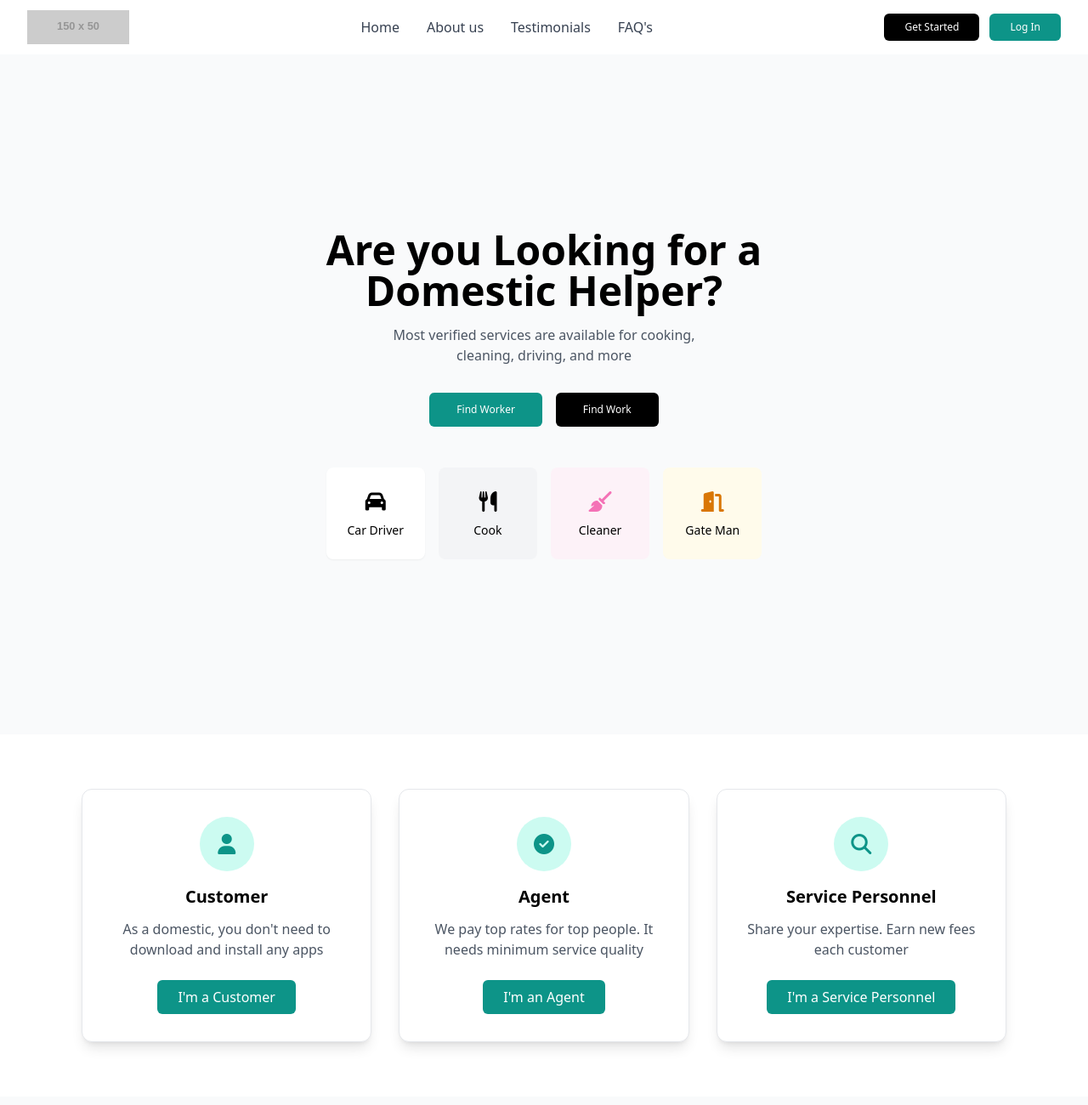
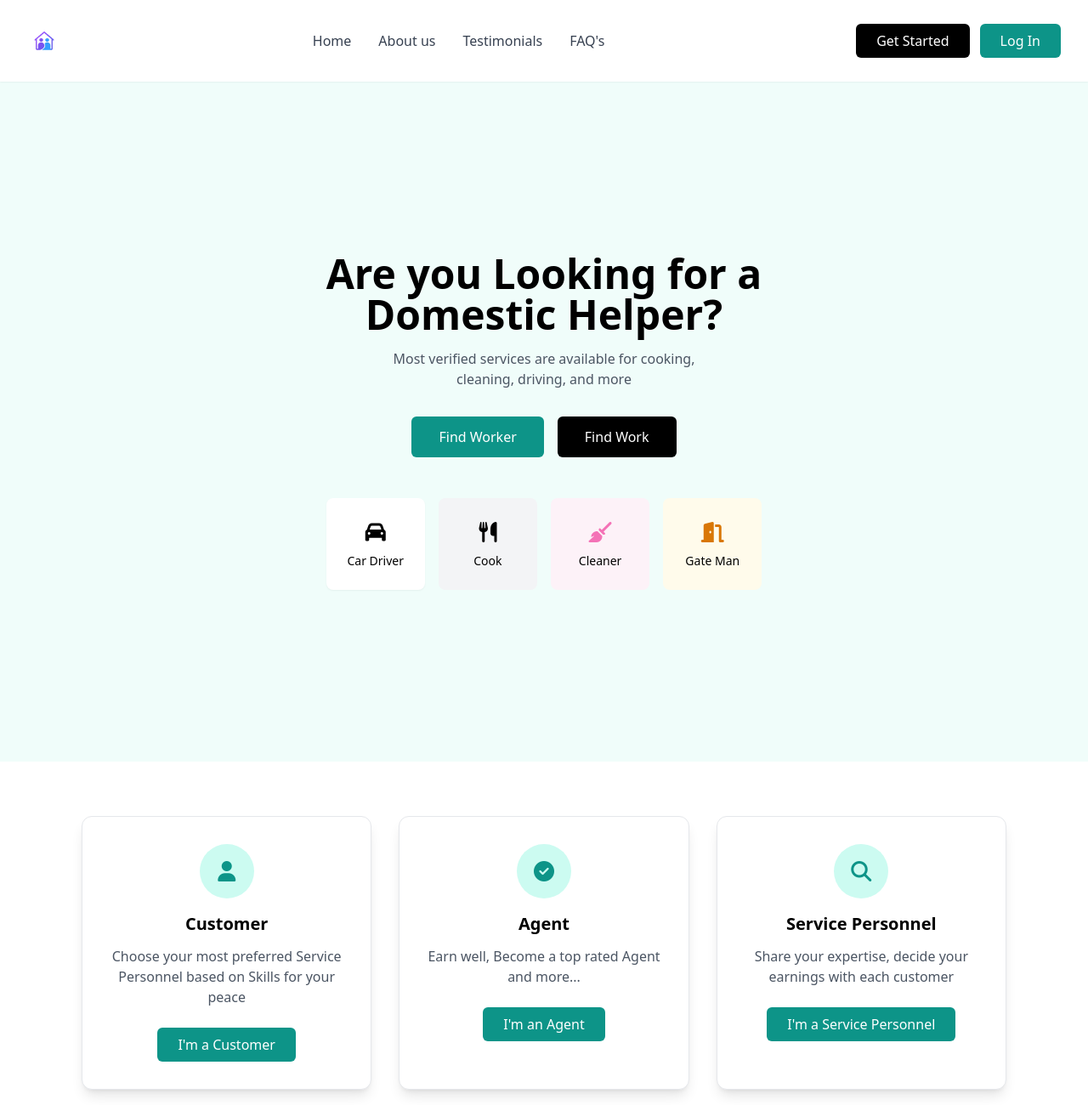
Before and after one commit to theahmadm3/domestic-staff-landing-page, a plain HTML site: page index.html in a window 1280 px wide. Shown: the top 1300 px of the page at 85% size. Drawn offline with nearby package versions, Linux system fonts and the light colour scheme; placeholder pictures from the web are drawn by us.

Commit message:
Refactor header and hero section: update logo, adjust button styles, and enhance service descriptions.

```diff
--- a/index.html
+++ b/index.html
@@ -12,11 +12,11 @@
 	</head>
 	<body class="font-sans">
 		<!-- Header/Navigation -->
-		<nav class="bg-white shadow-sm">
-			<div class="max-w-7xl mx-auto px-4 sm:px-6 lg:px-8">
+		<header class="bg-white shadow-sm py-4 sticky top-0 left-0 right-0 z-10">
+			<nav class="w-full px-4 sm:px-6 lg:px-8">
 				<div class="flex justify-between items-center h-16">
 					<div class="text-2xl font-bold">
-						<img src="https://via.placeholder.com/150x50?text=Logo" alt="Logo" class="h-10" />
+						<img src="/domestic-staff-logo.png" alt="Logo" class="h-10" />
 					</div>
 					<div class="hidden md:flex space-x-8">
 						<a href="#" class="text-gray-700 hover:text-gray-900">Home</a>
@@ -30,22 +30,22 @@
 					</div>
 					<div class="flex space-x-3">
 						<button
-							class="px-4 py-2 bg-black text-white text-xs md:px-6 md:text-md rounded-md hover:bg-gray-800"
+							class="px-4 py-2 bg-black text-white md:px-6 md:text-md rounded-md hover:bg-gray-800"
 						>
 							Get Started
 						</button>
 						<button
-							class="px-4 py-2 bg-teal-600 text-white text-xs md:px-6 md:text-md rounded-md hover:bg-teal-700"
+							class="px-4 py-2 bg-teal-600 text-white md:px-6 md:text-md rounded-md hover:bg-teal-700"
 						>
 							Log In
 						</button>
 					</div>
 				</div>
-			</div>
-		</nav>
+			</n>
+		</header>
 
 		<!-- Hero Section -->
-		<section class="bg-gray-50 py-16 min-h-screen flex items-center">
+		<section class="bg-teal-50 py-16 min-h-screen flex items-center">
 			<div class="max-w-7xl mx-auto px-4 sm:px-6 lg:px-8 text-center">
 				<h1 class="text-5xl font-bold mb-4">
 					Are you Looking for a<br />Domestic Helper?
@@ -56,12 +56,12 @@
 				</p>
 				<div class="flex justify-center space-x-4 mb-12">
 					<button
-						class="px-4 py-3 bg-teal-600 text-white text-xs md:px-8 md:text-md rounded-md hover:bg-teal-700"
+						class="px-4 py-3 bg-teal-600 text-white md:px-8 md:text-md rounded-md hover:bg-teal-700"
 					>
 						Find Worker
 					</button>
 					<button
-						class="px-4 py-3 bg-black text-white text-xs md:px-8 md:text-md rounded-md hover:bg-gray-800"
+						class="px-4 py-3 bg-black text-white md:px-8 md:text-md rounded-md hover:bg-gray-800"
 					>
 						Find Work
 					</button>
@@ -93,7 +93,9 @@
 		<section class="py-16 bg-white">
 			<div class="max-w-6xl mx-auto px-4 sm:px-6 lg:px-8">
 				<div class="grid md:grid-cols-3 gap-8">
-					<div class="bg-white shadow-lg rounded-xl p-8 text-center border border-gray-200 hover:shadow-xl transition-shadow">
+					<div
+						class="bg-white shadow-lg rounded-xl p-8 text-center border border-gray-200 hover:shadow-xl transition-shadow"
+					>
 						<div
 							class="w-16 h-16 mx-auto mb-4 bg-teal-100 rounded-full flex items-center justify-center"
 						>
@@ -101,7 +103,7 @@
 						</div>
 						<h3 class="text-xl font-bold mb-3">Customer</h3>
 						<p class="text-gray-600 mb-6">
-							As a domestic, you don't need to download and install any apps
+							Choose your most preferred Service Personnel based on Skills for your peace
 						</p>
 						<button
 							class="px-6 py-2 bg-teal-600 text-white rounded-md hover:bg-teal-700 transition-colors"
@@ -109,7 +111,9 @@
 							I'm a Customer
 						</button>
 					</div>
-					<div class="bg-white shadow-lg rounded-xl p-8 text-center border border-gray-200 hover:shadow-xl transition-shadow">
+					<div
+						class="bg-white shadow-lg rounded-xl p-8 text-center border border-gray-200 hover:shadow-xl transition-shadow"
+					>
 						<div
 							class="w-16 h-16 mx-auto mb-4 bg-teal-100 rounded-full flex items-center justify-center"
 						>
@@ -117,7 +121,7 @@
 						</div>
 						<h3 class="text-xl font-bold mb-3">Agent</h3>
 						<p class="text-gray-600 mb-6">
-							We pay top rates for top people. It needs minimum service quality
+							Earn well, Become a top rated Agent and more...
 						</p>
 						<button
 							class="px-6 py-2 bg-teal-600 text-white rounded-md hover:bg-teal-700 transition-colors"
@@ -125,7 +129,9 @@
 							I'm an Agent
 						</button>
 					</div>
-					<div class="bg-white shadow-lg rounded-xl p-8 text-center border border-gray-200 hover:shadow-xl transition-shadow">
+					<div
+						class="bg-white shadow-lg rounded-xl p-8 text-center border border-gray-200 hover:shadow-xl transition-shadow"
+					>
 						<div
 							class="w-16 h-16 mx-auto mb-4 bg-teal-100 rounded-full flex items-center justify-center"
 						>
@@ -133,7 +139,7 @@
 						</div>
 						<h3 class="text-xl font-bold mb-3">Service Personnel</h3>
 						<p class="text-gray-600 mb-6">
-							Share your expertise. Earn new fees each customer
+							Share your expertise, decide your earnings with each customer
 						</p>
 						<button
 							class="px-6 py-2 bg-teal-600 text-white rounded-md hover:bg-teal-700 transition-colors"
```
Also changed, not shown: domestic-staff-logo.png (added).
